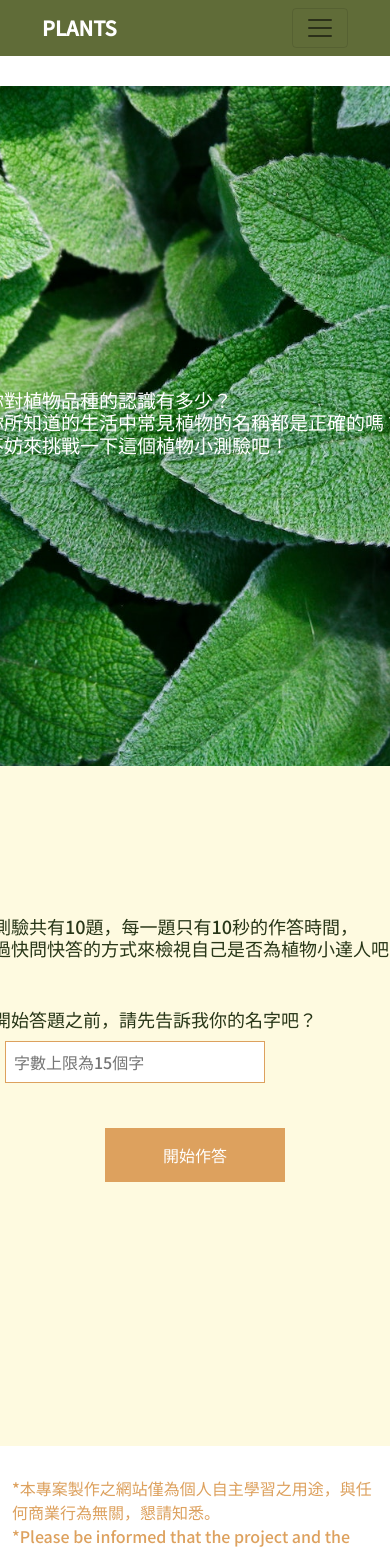
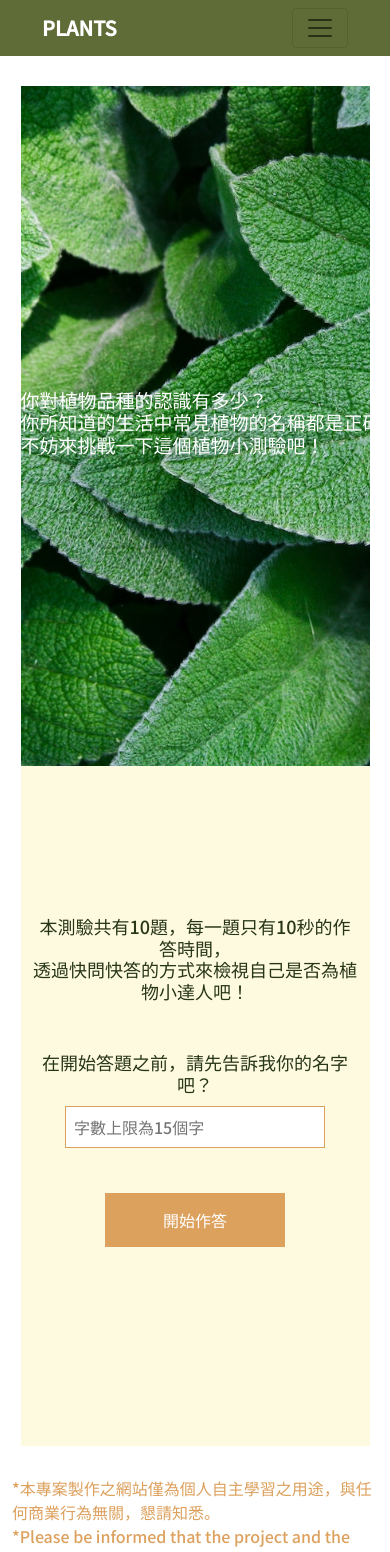
Before and after one commit to Annie794922/Lightning-round, a Vue app: page / in a window 390 px wide. Shown: the top 1552 px of the page. Built offline with nearby package versions, Linux system fonts and the light colour scheme.

Commit message:
20230124 - add some functions in TestingView, adjust the table in ResultView as the component named ResultTable, and adjust the RWD of HomeView with Grid system of Bootstrap

```diff
--- a/package.json
+++ b/package.json
@@ -12,7 +12,8 @@
     "timers": "^0.1.1",
     "vue": "^3.2.13",
     "vue-router": "^4.0.3",
-    "vuex": "^4.0.0"
+    "vuex": "^4.0.0",
+    "vuex-persistedstate": "^4.1.0"
   },
   "devDependencies": {
     "@vue/cli-plugin-babel": "~5.0.0",
--- a/src/assets/scss/HomeView.scss
+++ b/src/assets/scss/HomeView.scss
@@ -3,28 +3,28 @@
 // 引入自定義的網站佈局
 @import "layout";
 
+// 首頁RWD調整結合Bootstrap網格系統來切版，因此修改部分CSS
+
 .index-block {
-    width: $blockWidth;
-    box-shadow: 15px 15px 0 darken($lightYellow, 10%);
+    // width: $blockWidth;
+    box-shadow: 25px 13px 0 darken($lightYellow, 10%);
     margin: 0 auto;
-    display: flex;
-    justify-content: center;
     padding: 0; /* 清除預設css */
 }
 
 @media screen and (max-width: 992px) {
     .index-block {
-      flex-wrap: wrap;
       box-shadow: none;
     }
 }
 
 .left-block {
     position: relative;
+    padding: 0;
 }
 
 .banner-img {
-    width: $boxWidth;
+    // width: $boxWidth;
     height: $boxHeight;
     img {
         width: 100%;
@@ -47,30 +47,42 @@
 }
 
 .right-block {
-    width: $boxWidth;
+    // width: $boxWidth;
     height: $boxHeight;
     background-color: $lightYellow;
 }
 
 .test-rules {
-    width: 440px;
+    // width: 440px;
     color: $darkGreen;
     font-size: 18px;
-    margin: 150px auto 50px auto;
+    margin-top: 150px;
+    margin-bottom: 50px;
 }
 
 .player-confirm {
-    width: 440px;
+    // width: 440px;
     color: $darkGreen;
     font-size: 18px;
-    margin: 10px auto;
+    margin-top: 10px;
+    margin-bottom: 10px;
 }
 
 .player-input {
     width: 260px;
     border: solid 1px $lightBrown;
     padding: 8px;
-    margin-left: 30px;
+}
+
+@media screen and (max-width: 992px) {
+    .test-rules,.player-confirm {
+        text-align: center;
+    }
+
+    .player-input {
+        display: block;
+        margin: 0 auto;
+    }
 }
 
 .notice {
--- a/src/assets/scss/ResultView.scss
+++ b/src/assets/scss/ResultView.scss
@@ -21,11 +21,3 @@
         width: $blockWidth * 0.4;
     }
 }
-
-.correct-mark {
-    color: $correctGreen;
-}
-
-.incorrect-mark {
-    color: $falseRed;
-}
--- /dev/null
+++ b/src/assets/scss/components/ResultTable.scss
@@ -0,0 +1,9 @@
+@import '../variables';
+
+.correct-mark {
+    color: $correctGreen;
+}
+
+.incorrect-mark {
+    color: $falseRed;
+}
--- /dev/null
+++ b/src/components/ResultTable.vue
@@ -0,0 +1,45 @@
+<template>
+    <table class="table table-striped">
+        <thead>
+            <tr>
+                <th scope="col">序號</th>
+                <th scope="col">正確答案</th>
+                <th scope="col">你的選擇</th>
+                <th scope="col">是否答對</th>
+            </tr>
+        </thead>
+        <tbody>
+            <tr v-for="item in latestResult">
+                <th scope="row">{{ item.id }}</th>
+                <td>{{ item.answer }}</td>
+                <td>{{ item.playerRespond }}</td>
+                <td>
+                    <span class="correct-mark material-symbols-outlined" v-if="item.isCorrect === true">
+                        done
+                    </span>
+                    <span class="incorrect-mark material-symbols-outlined" v-else-if="item.isCorrect === false">
+                        close
+                    </span>
+                </td>
+            </tr>
+        </tbody>
+    </table>
+</template>
+<script>
+    export default {
+        data() {
+            return {
+
+            }
+        },
+        computed: {
+            // 最新一次測驗結果
+            latestResult() {
+                return this.$store.state.latest.record;
+            }
+        }
+    }
+</script>
+<style lang="scss" scoped>
+    @import '../assets/scss/components/ResultTable.scss';
+</style>
--- a/src/components/optionsGroup.vue
+++ b/src/components/optionsGroup.vue
@@ -1,5 +1,7 @@
 <template>
     <div class="options-group">
+        <!-- 由於從父層運用v-for + v-bind的方式將選項傳進來，搭配:class使用判斷式會導致每個選項被點擊之後都呈現相同效果，無法達到樣式切換 -->
+        <!-- 因此採取在父層利用watch監控data物件中的狀態變化之方法來切換樣式 -->
         <div class="option-block hovered-option" @click="chosenOption(value)">
             {{ label }}
         </div>
@@ -17,6 +19,7 @@
             }
         },
         methods: {
+            // 將選取的選項資料傳至父層
             chosenOption(plant) {
                 console.log(plant);
                 const vm = this;
@@ -29,7 +32,7 @@
                 const optionIndex = currentQuestion.options.indexOf(chosenPlant);
                 // console.log(optionIndex);
 
-                this.$emit('catchOptionData', {
+                vm.$emit('catchOptionData', {
                     optionValue: plant,
                     optionIndex: optionIndex
                 });
--- a/src/store/index.js
+++ b/src/store/index.js
@@ -1,4 +1,5 @@
 import { createStore } from 'vuex'
+import createPersistedState from "vuex-persistedstate"
 import questionsData from "../../public/json/questions.json";
 
 export default createStore({
@@ -6,19 +7,19 @@ export default createStore({
     questionsData: questionsData,
     questionOrder: 1,
     gameEnded: false,
+    // 最新一次測驗紀錄
     latest: {
       playerId: 0,
       playerName: '',
       record: []
     },
-    history: {
-      players: [],
-      records: []
-    }
+    // 有完整作答完畢的測驗紀錄
+    history: []
   },
   getters: {
   },
   mutations: {
+    // 測驗開始時儲存玩家資料
     playerData(state, data) {
       // 測驗初始化
       state.questionOrder = 1;
@@ -29,28 +30,34 @@ export default createStore({
       data.playerId = state.latest.playerId;
 
       state.latest.playerName = data.name;
-      state.history.players.push(data);
 
       console.log(state.latest);
       console.log(state.history);
     },
+    // 儲存玩家最近一次測驗的每一題作答情形
     replyRecord(state, data) {
-      state.latest.record.push(data);
-      state.history.records.push(data);
-
-      console.log(state.latest.record);
-      console.log(state.history.records);
+      if ( state.latest.record.length > 10 ) return;
+      else {
+        state.latest.record.push(data);
+      };
     },
+    // 該題作答完畢後切換題目
     changeQuestion(state) {
-      if (state.questionOrder === 10) {
+      if ( state.questionOrder === 10 ) {
         state.gameEnded = true;
-      } else if (state.questionOrder < 10) {
+      } else if ( state.questionOrder < 10 ) {
         state.questionOrder++;
       }
+    },
+    // 有完整作答完10題時才更新歷史紀錄
+    updateHistory(state, data) {
+      // console.log(data);
+      state.history.push(data);
     }
   },
   actions: {
   },
   modules: {
-  }
+  },
+  plugins: [createPersistedState ()]
 })
--- a/src/views/HomeView.vue
+++ b/src/views/HomeView.vue
@@ -1,10 +1,12 @@
 <template>
   <div class="container-fluid">
     <div class="row">
-      <div class="index-block">
-        <div class="left-block">
-          <div class="banner-img">
-            <img src="../assets/images/首頁圖.jpg" alt="">
+      <div class="index-block col-10">
+        <!-- col網格系統要搭配row才能辦到水平/垂直效果 -->
+        <div class="row">
+          <div class="left-block col-lg-7">
+            <div class="banner-img col">
+              <img src="../assets/images/首頁圖.jpg" alt="leaves">
             </div>
             <h1 class="banner-words">
               你對植物品種的認識有多少？<br />
@@ -12,7 +14,7 @@
               不妨來挑戰一下這個植物小測驗吧！
             </h1>
           </div>
-        <div class="right-block">
+          <div class="right-block col-lg-5">
             <h2 class="test-rules">
               本測驗共有10題，每一題只有10秒的作答時間，<br />
               透過快問快答的方式來檢視自己是否為植物小達人吧！
@@ -23,6 +25,7 @@
             <input class="player-input" type="text" placeholder="字數上限為15個字" v-model="player">
             <div class="l-button" @click="testStart()">開始作答</div>
             <p class="l-message">{{ message }}</p>
+          </div>
         </div>
       </div>
       <div class="notice">
--- a/src/views/ResultView.vue
+++ b/src/views/ResultView.vue
@@ -11,31 +11,8 @@
                 </div>
                 <template v-if="this.$store.state.gameEnded === true">
                     <h1 class="l-player-message">{{ latestResult.playerName }}, 你本次的答對題數為 {{ correctQuestions.length }} 題！</h1>
-                    <table class="table table-striped">
-                        <thead>
-                            <tr>
-                            <th scope="col">序號</th>
-                            <th scope="col">正確答案</th>
-                            <th scope="col">你的選擇</th>
-                            <th scope="col">是否答對</th>
-                            </tr>
-                        </thead>
-                        <tbody>
-                            <tr v-for="item in latestResult.record">
-                                <th scope="row">{{ item.id }}</th>
-                                <td>{{ item.answer }}</td>
-                                <td>{{ item.playerRespond }}</td>
-                                <td>
-                                    <span class="correct-mark material-symbols-outlined" v-if="item.isCorrect === true">
-                                        done
-                                    </span>
-                                    <span class="incorrect-mark material-symbols-outlined" v-else-if="item.isCorrect === false">
-                                        close
-                                    </span>
-                                </td>
-                            </tr>
-                        </tbody>
-                    </table>
+                    <!-- 測驗結果表格component -->
+                    <ResultTable />
                     <div class="l-button" @click="backToTest()">再測一次</div>
                 </template>
             </div>
@@ -43,22 +20,30 @@
     </div>
 </template>
 <script>
+    import ResultTable from '../components/ResultTable.vue';
+
     export default {
+        components: {
+            ResultTable
+        },
         data() {
             return {
 
             }
         },
         methods: {
+            // 返回測驗首頁
             backToTest() {
                 this.$router.push('/');
                 return;
             }
         },
         computed: {
+            // 最新一次測驗結果
             latestResult() {
                 return this.$store.state.latest;
             },
+            // 從結果中找出答題正確的那些題目
             correctQuestions() {
                 const correctItems = this.$store.state.latest.record.filter(function(item) {
                     return item.isCorrect === true;
```
Also changed, not shown: src/views/TestingView.vue (+46 -9 lines), 1 other file (tests, documents, lock files or other folders). Lines whose indentation alone changed are shown as unchanged.
